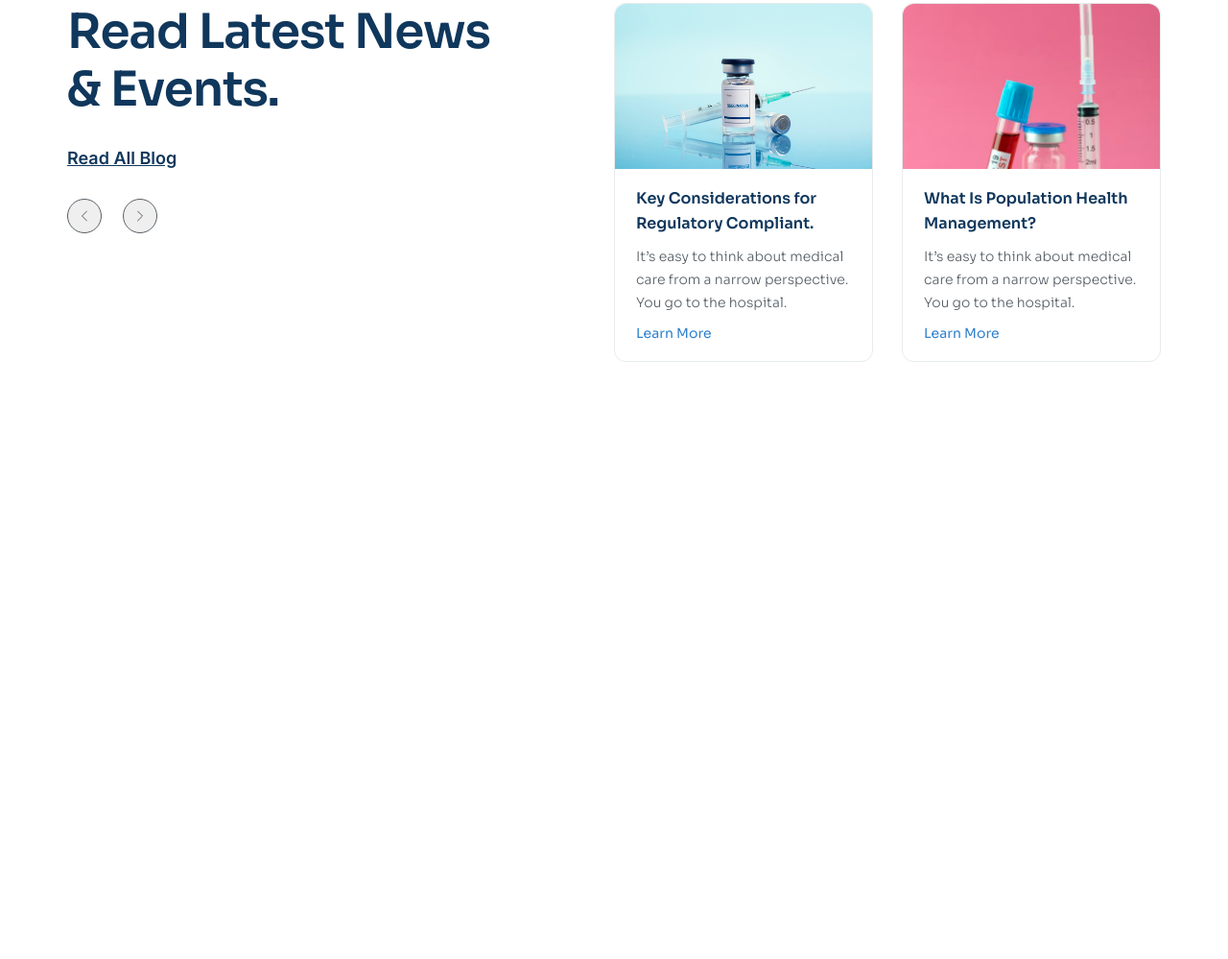
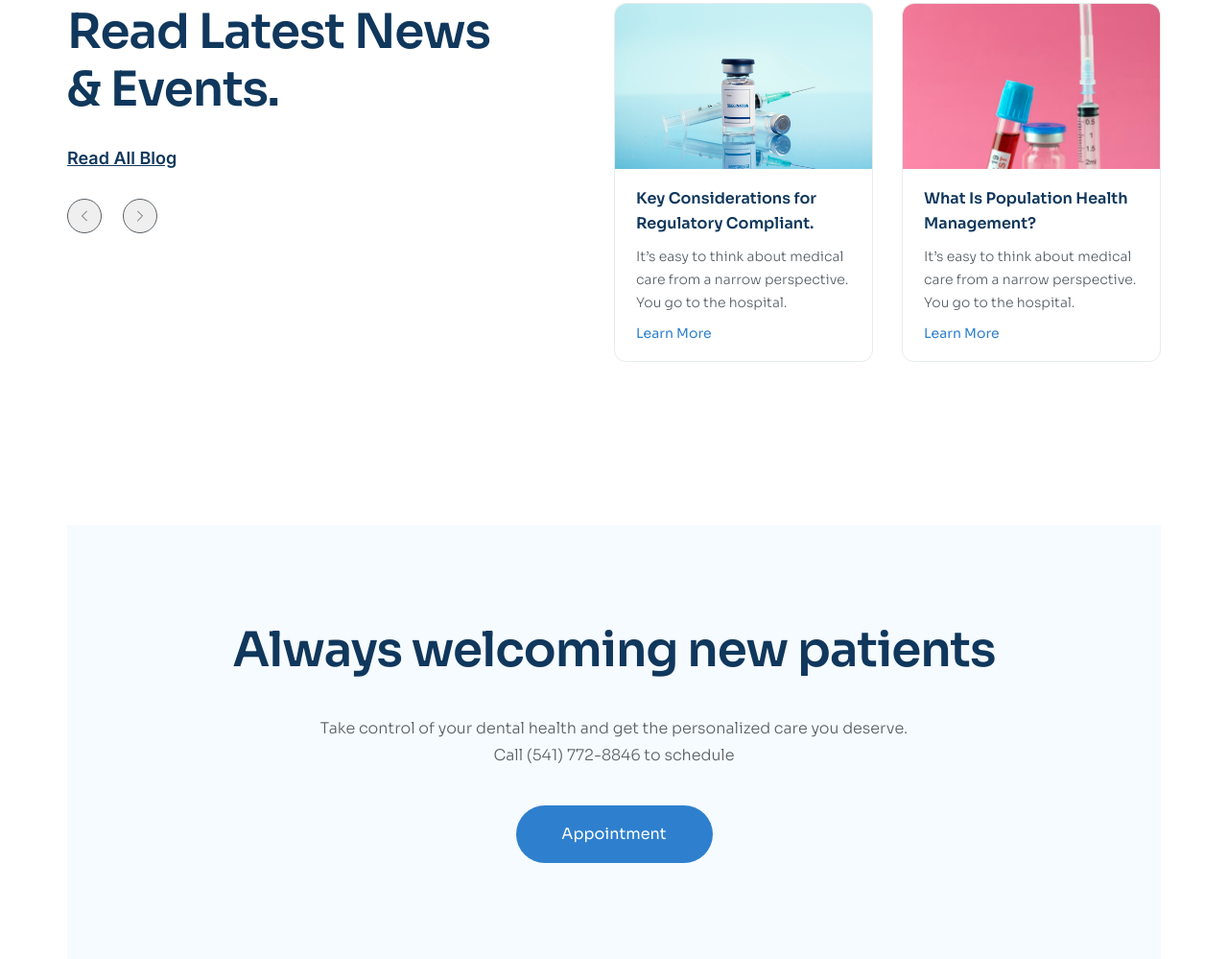
Before and after one commit to immanh/Dental-Care-Landing-Page, a plain HTML site: page index.html in a window 1280 px wide. Shown: the part 4318-5317 px from the top of the page at 96% size. Before the commit the page ends 4865 px from the top, so only its background shows below. Drawn offline with Linux system fonts and the light colour scheme.

Commit message:
add appointment

```diff
--- /dev/null
+++ b/assets/css/appointment.css
@@ -0,0 +1,42 @@
+.appointment {
+}
+
+.appointment__inner {
+    display: flex;
+    flex-direction: column;
+    align-items: center;
+    padding: 100px 0;
+    background-color: #f6fbff;
+}
+
+.appointment__sub-title {
+    color: var(--title-color);
+    font-size: 5rem;
+    font-weight: 600;
+    letter-spacing: -1px;
+    line-height: 1.2;
+    margin-bottom: 38px;
+}
+
+.appointment__desc {
+    position: relative;
+    max-width: 617px;
+    margin-bottom: 38px;
+    color: var(--description-color);
+    font-size: 1.6rem;
+    font-weight: 300;
+    line-height: 1.75;
+    text-align: center;
+}
+.appointment__desc::before {
+    position: absolute;
+    top: -18px;
+    left: 50%;
+    transform: translateX(-50%);
+    content: "";
+    width: 136px;
+    height: 2px;
+    /* Bugs */
+    background-color: var(--primary-color);
+    z-index: 1;
+}
--- a/index.html
+++ b/index.html
@@ -145,6 +145,10 @@
         <link
             rel="stylesheet"
             href="./assets/css/news.css"
+        />
+        <link
+            rel="stylesheet"
+            href="./assets/css/appointment.css"
         />
     </head>
     <body>
@@ -677,6 +681,23 @@
                     </div>
                 </div>
             </section>
+            <!-- Appointment -->
+            <section class="appointment">
+                <div class="container">
+                    <div class="appointment__inner">
+                        <h2 class="appointment__sub-title line-clamp">Always welcoming new patients</h2>
+                        <p class="appointment__desc line-clamp">
+                            Take control of your dental health and get the personalized care you deserve. Call (541)
+                            772-8846 to schedule
+                        </p>
+                        <a
+                            href="#!"
+                            class="btn"
+                            >Appointment</a
+                        >
+                    </div>
+                </div>
+            </section>
         </main>
     </body>
 </html>
```
